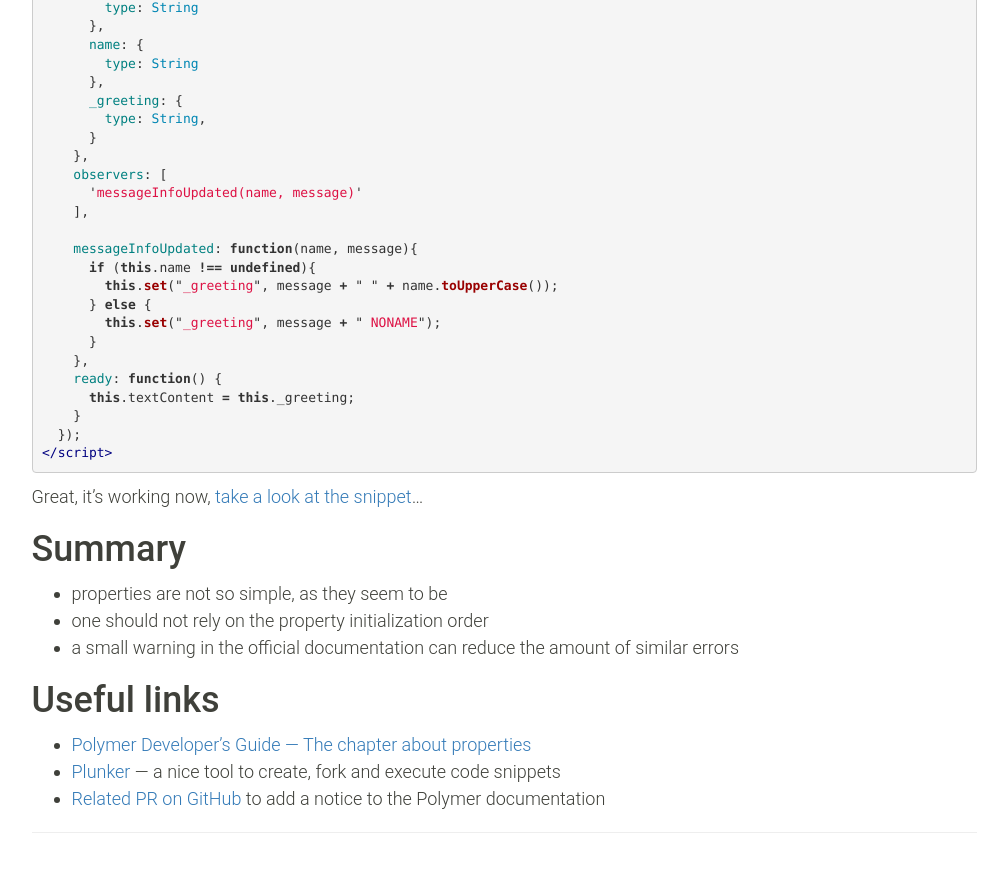
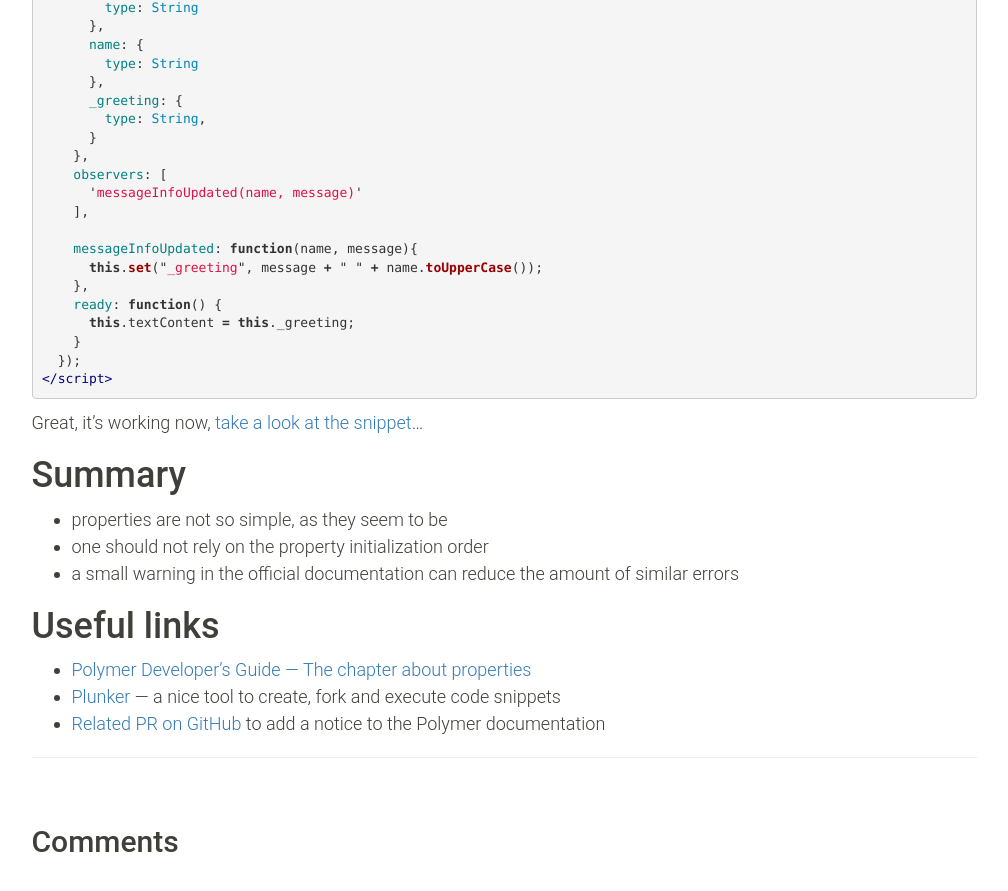
Before and after one commit to volodymyrrudyi/volodymyrrudyi.github.io, a Jekyll site: the page built from _posts/2016-01-09-polymer-mind-the-properties-init-order.markdown, in a window 1280 px wide and 900 px high, scrolled down 3373 px. Shown: the top 891 px of the window, without its empty margins (136-1144 px from the left). Built offline with Jekyll 4.4.1, drawn with Linux system fonts in a browser that asks for light colours; comment, search, counter and statistics services are not loaded.

Commit message:
Update the example

```diff
--- a/_posts/2016-01-09-polymer-mind-the-properties-init-order.markdown
+++ b/_posts/2016-01-09-polymer-mind-the-properties-init-order.markdown
@@ -183,11 +183,7 @@ So what should we do? The answer is: we must use a multiple properties observer:
     ],
 
     messageInfoUpdated: function(name, message){
-      if (this.name !== undefined){
-        this.set("_greeting", message + " " + name.toUpperCase());
-      } else {
-        this.set("_greeting", message + " NONAME");
-      }
+      this.set("_greeting", message + " " + name.toUpperCase());
     },
     ready: function() {
       this.textContent = this._greeting;
```
